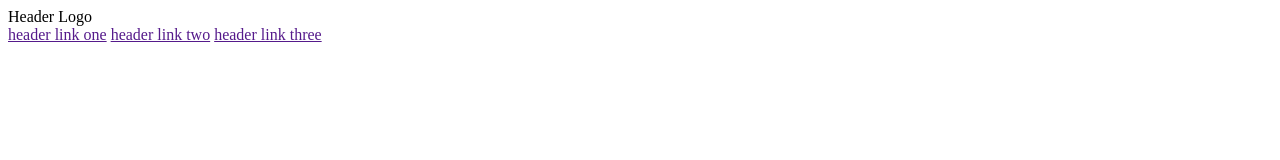
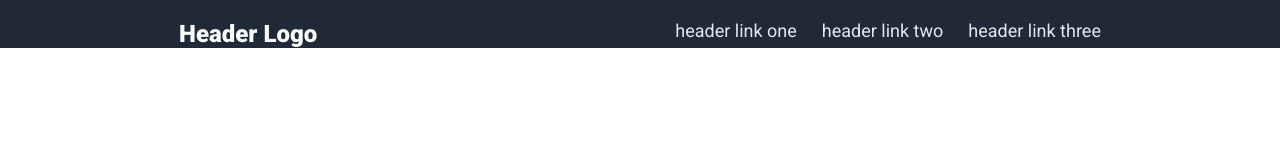
Before and after one commit to Angry3vilbot/simple-landing-page, a plain HTML site: page index.html in a window 1280 px wide. Drawn offline with Linux system fonts and the light colour scheme.

Commit message:
Finish header styling, create hero div
Finish adding styles to the <header> tag. Create the "hero" <div> tag for future work.

```diff
--- a/index.html
+++ b/index.html
@@ -4,6 +4,10 @@
 	<meta charset="utf-8">
 	<meta name="viewport" content="width=device-width, initial-scale=1">
 	<title>Simple Landing Page</title>
+	<style>
+		@import url('https://fonts.googleapis.com/css2?family=Roboto:ital,wght@0,400;0,700;0,900;1,400;1,700&display=swap');
+	</style>
+	<link rel="stylesheet" type="text/css" href="style.css">
 </head>
 <body>
 <header>
@@ -14,5 +18,6 @@
 		<a href="">header link three</a>
 	</div>
 </header>
+<div id="hero"></div>
 </body>
 </html>
--- a/style.css
+++ b/style.css
@@ -0,0 +1,35 @@
+:root{
+	--heroColor: #1F2937;
+}
+
+*{
+	margin: 0;
+	padding: 0;
+	font-family: 'Roboto', sans-serif;
+}
+
+header{
+	background-color: var(--heroColor);
+	width: 100vw;
+	display: flex;
+	justify-content: space-around;
+	padding-top: 20px;
+}
+
+#headerLogo{
+	font-size: 24px;
+	font-weight: 800;
+	color: #F9FAF8;
+}
+#headerLinkContainer{
+	display: flex;
+	gap: 25px;
+}
+#headerLinkContainer a{
+	font-size: 18px;
+	color: #E5E7EB;
+	text-decoration: none;
+}
+#hero{
+	background-color: var(--heroColor);
+}
```
